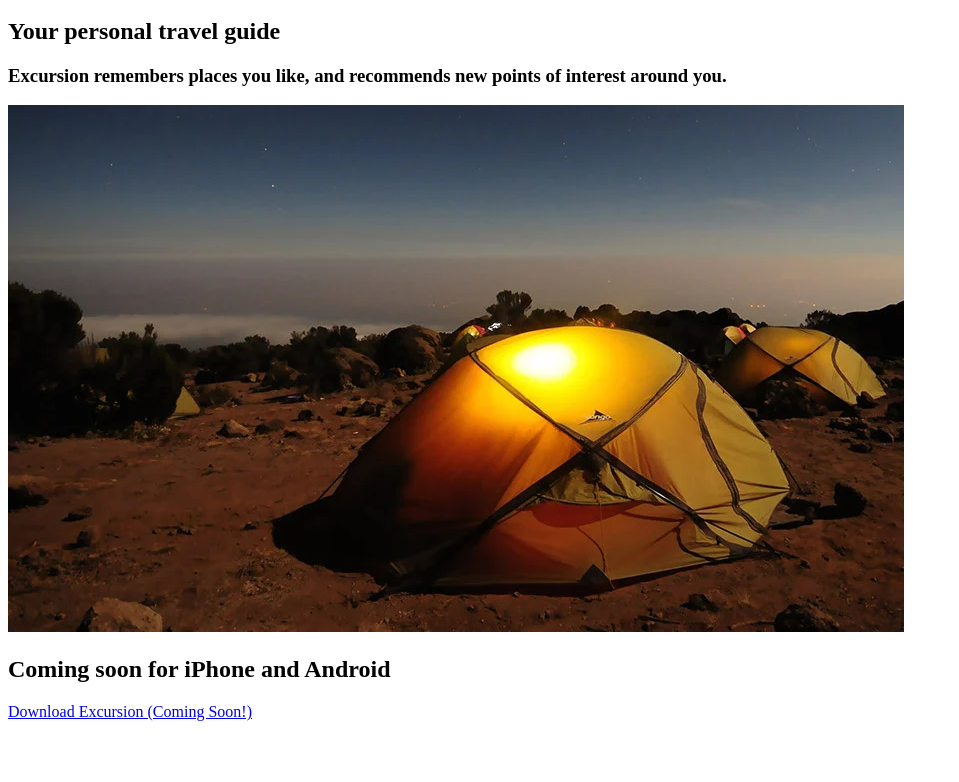
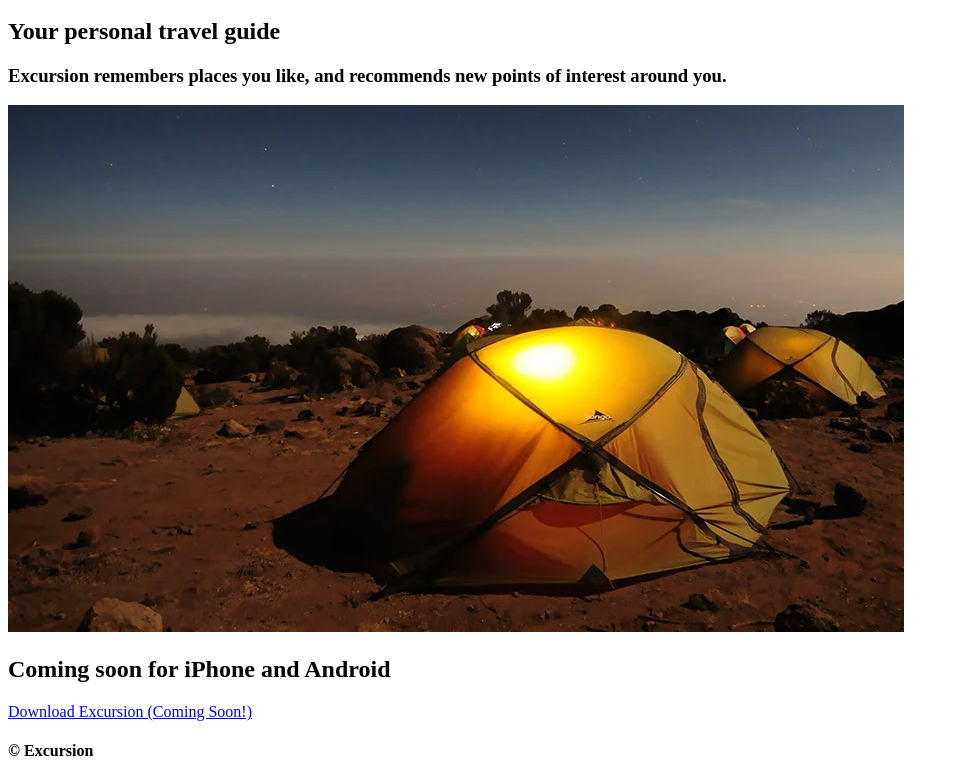
Before and after one commit to WillHoward95/excursion, a plain HTML site: page index.html in a window 1280 px wide. Shown: the part 236-1018 px from the top of the page, without its empty margins (0-959 px from the left). Before the commit the page ends 965 px from the top, so only its background shows below. Drawn offline with Linux system fonts and the light colour scheme.

Commit message:
added copyright logo and title

```diff
--- a/index.html
+++ b/index.html
@@ -17,5 +17,6 @@
     <img src="./resources/images/phone.webp" alt="mobile phone icon">
     <h2>Coming soon for iPhone and Android</h2>
     <a href="#">Download Excursion (Coming Soon!)</a>
+    <h4>&copy Excursion</h4>
 </body>
 </html>
```
